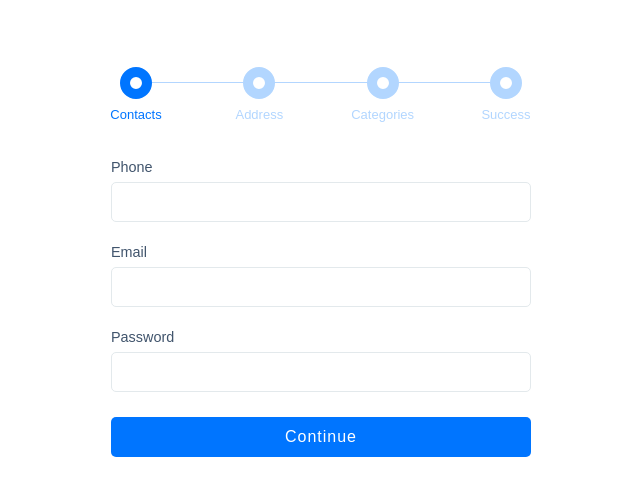
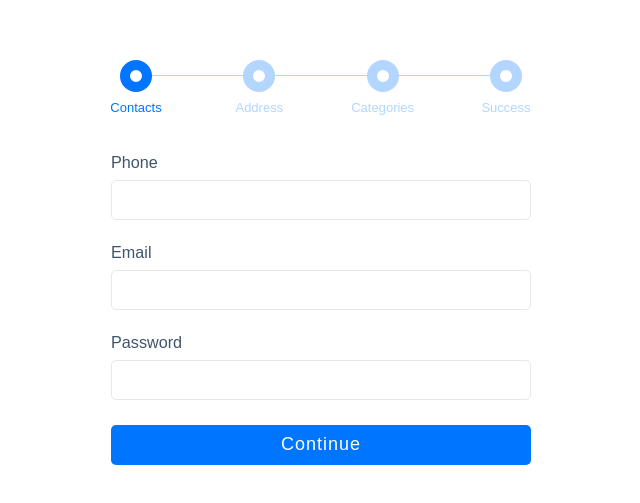
Before and after one commit to TilikWebDev/Multi-Step-form-React, a React (Create React App) app: page / in a window 1280 px wide. Shown: the part 133-636 px from the top of the page, without its empty margins (319-959 px from the left). Built offline with nearby package versions, Linux system fonts and the light colour scheme.

Commit message:
Fix safari browser

```diff
--- a/package.json
+++ b/package.json
@@ -21,7 +21,9 @@
     "start": "react-scripts start",
     "build": "react-scripts build",
     "test": "react-scripts test",
-    "eject": "react-scripts eject"
+    "eject": "react-scripts eject",
+    "predeploy": "npm run build",
+    "deploy": "gh-pages -d build"
   },
   "eslintConfig": {
     "extends": [
--- a/src/App.css
+++ b/src/App.css
@@ -4,6 +4,7 @@
     justify-content: center;
     align-items: center;
     font-family: sans-serif;
+    font-size: 18px;
 }
 
 #log {
@@ -101,7 +102,7 @@
 
 .field__title {
     display: flex;
-    line-height: 30px;
+    line-height: 35px;
     margin: 0;
     font-size: 0.9em;
     color: #40546c;
@@ -120,6 +121,9 @@
     padding: 0 10px;
     border: 1px solid #e3e9ec;
     border-radius: 5px;
+    appearance: none;
+    -moz-appearance: none;
+    -webkit-appearance: none;
 }
 
 .field__input:focus, .field__select:focus {
--- a/src/App.js
+++ b/src/App.js
@@ -2,7 +2,7 @@ import React from 'react';
 import { Route } from 'react-router-dom';
 import LoginContainer from './components/login/login-container';
 
-import './app.css';
+import './App.css';
 
 const App = (props) => {
   return (
```
